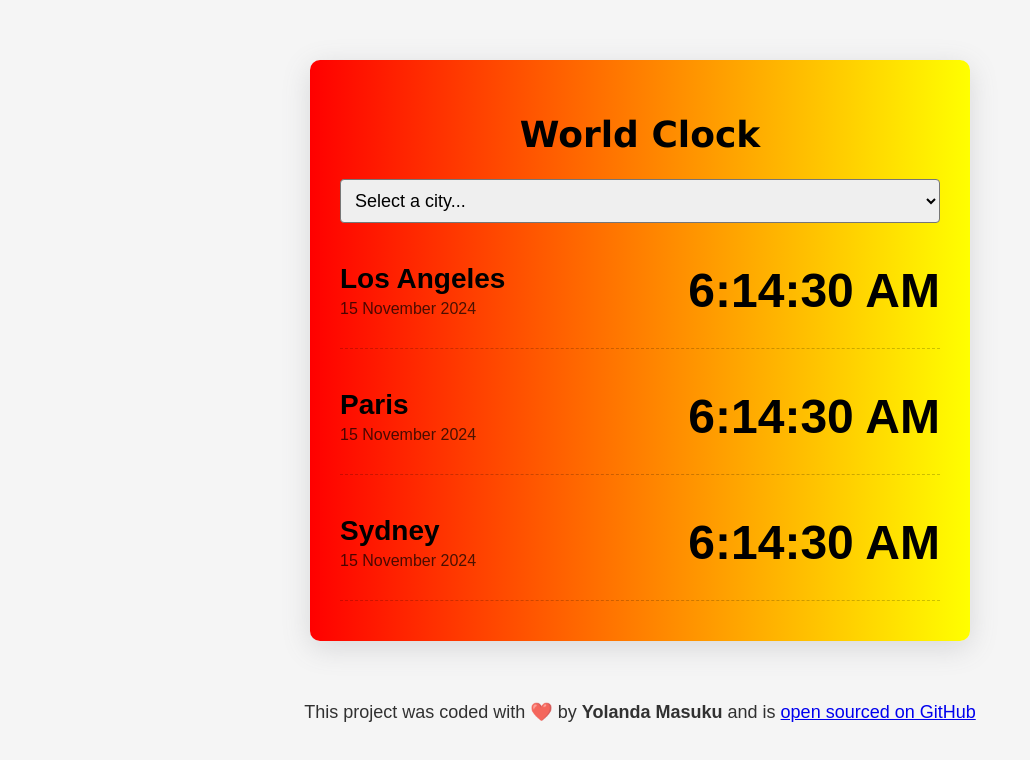
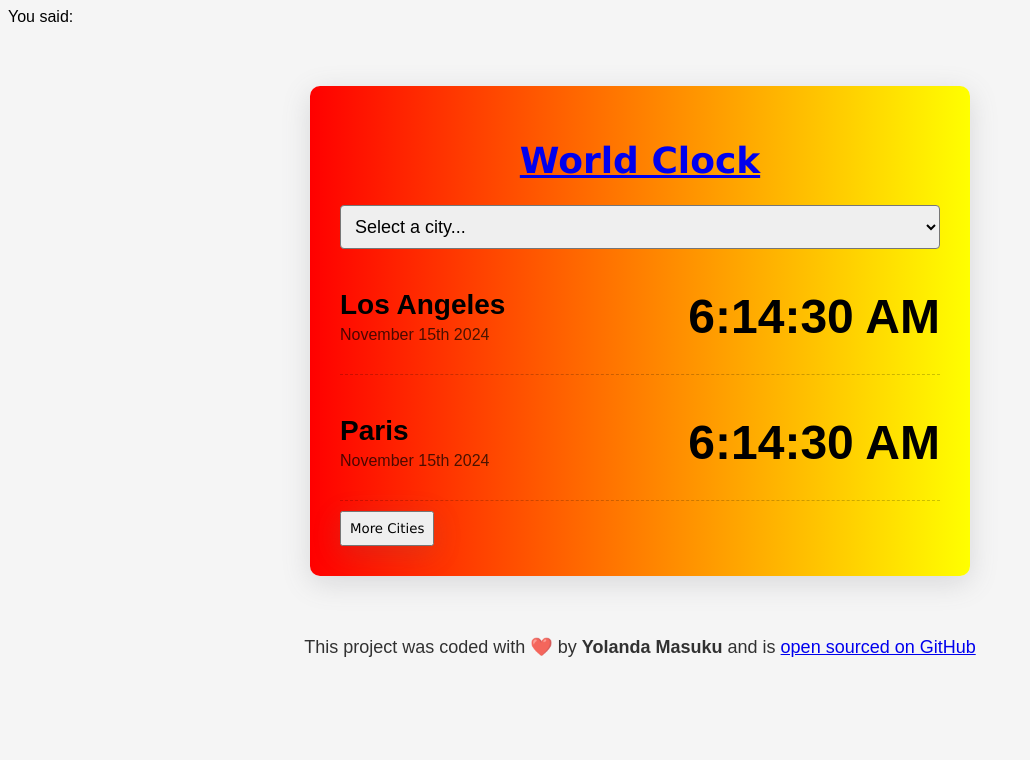
Before and after one commit to YolaMsk/My_World_Clock, a plain HTML site: page index.html in a window 1280 px wide. Shown: the whole page, without its empty margins (0-1030 px from the left). Drawn offline with nearby package versions, Linux system fonts and the light colour scheme.

Commit message:
Added a button

```diff
--- a/css/styles.css
+++ b/css/styles.css
@@ -54,7 +54,12 @@ select{
 }
 
 
-
+button{
+    display: block;
+    padding:8px;
+    box-shadow: rgba(100,100,111,0.2) 0px 7px 29px 0px;
+    font-family: 'Lucida Sans', 'Lucida Sans Regular', 'Lucida Grande', 'Lucida Sans Unicode', Geneva, Verdana, sans-serif;
+}
 .date{
     opacity: 0.7;
 }
--- a/index.html
+++ b/index.html
@@ -1,3 +1,5 @@
+
+You said:
 <!DOCTYPE html>
 <html lang="en">
   <head>
@@ -12,16 +14,16 @@
   <body>
     <div class="container">
       <h1>
-        <a href="/"></a> World Clock</h1>
+        <a href="index.html"> World Clock </a>
+      </h1>
       <select id="city">
         <option value="">Select a city...</option>
         <option value="current">My current location</option>
         <option value="Europe/London">London</option>
         <option value="America/New_York">New York</option>
         <option value="Pacific/Auckland">Auckland</option>
-      <option value="Australia/Sydney">Sydney</option>
+        <option value="Asia/Seoul">South Korea</option>
       </select>
-    <div id="cities">
       <div class="city" id="los-angeles">
         <div>
             <h2>Los Angeles</h2>
@@ -29,6 +31,7 @@
         </div>
         <div class="time" id="los-angeles-time"></div>
     </div>
+
     <div class="city" id="paris">
         <div>
             <h2>Paris</h2>
@@ -36,12 +39,30 @@
         </div>
         <div class="time" id="paris-time"></div>
     </div>
-      <div class="city" id="sydney">
+    <button id="toggle-button" onclick="toggleMoreCities()">More Cities</button>
+    <div id="more-cities" style="display: none;">
+        <div class="city" id="london">
             <div>
-          <h2>Sydney</h2>
-          <div class="date" id="sydney-date"></div>
+                <h2>London</h2>
+                <div class="date" id="london-date"></div>
             </div>
-        <div class="time" id="sydney-time"></div>
+            <div class="time" id="london-time"></div>
+        </div>
+
+        <div class="city" id="auckland">
+            <div>
+                <h2>Auckland</h2>
+                <div class="date" id="auckland-date"></div>
+            </div>
+            <div class="time" id="auckland-time"></div>
+        </div>
+
+        <div class="city" id="korea">
+            <div>
+                <h2>South Korea</h2>
+                <div class="date" id="korea-date"></div>
+            </div>
+            <div class="time" id="korea-time"></div>
         </div>
     </div>
 </div>
@@ -49,6 +70,7 @@
     This project was coded with ❤️ by <strong>Yolanda Masuku</strong> and is
     <a href="https://github.com/YolaMsk?tab=repositories" target="_blank">open sourced on GitHub</a>
 </footer>
+
 <script src="javascript/index.js"></script>
 </body>
 </html>
--- a/javascript/index.js
+++ b/javascript/index.js
@@ -2,43 +2,50 @@ function updateCityTime() {
     let losAngelesDateElement = document.querySelector("#los-angeles-date");
     let losAngelesTimeElement = document.querySelector("#los-angeles-time");
     let losAngelesTime = moment().tz("America/Los_Angeles");
-    losAngelesDateElement.innerHTML = losAngelesTime.format("DD MMMM YYYY");
+
+    losAngelesDateElement.innerHTML = losAngelesTime.format("MMMM Do YYYY");
     losAngelesTimeElement.innerHTML = losAngelesTime.format("h:mm:ss A");
 
     let parisDateElement = document.querySelector("#paris-date");
     let parisTimeElement = document.querySelector("#paris-time");
     let parisTime = moment().tz("Europe/Paris");
-    parisDateElement.innerHTML = parisTime.format("DD MMMM YYYY");
+
+    parisDateElement.innerHTML = parisTime.format("MMMM Do YYYY");
     parisTimeElement.innerHTML = parisTime.format("h:mm:ss A");
 
-    let sydneyDateElement = document.querySelector("#sydney-date");
-    let sydneyTimeElement = document.querySelector("#sydney-time");
-    let sydneyTime = moment().tz("Australia/Sydney");
-    sydneyDateElement.innerHTML = sydneyTime.format("DD MMMM YYYY");
-    sydneyTimeElement.innerHTML = sydneyTime.format("h:mm:ss A");
+    let londonDateElement = document.querySelector("#london-date");
+    let londonTimeElement = document.querySelector("#london-time");
+    let londonTime = moment().tz("Europe/London");
+
+    londonDateElement.innerHTML = londonTime.format("MMMM Do YYYY");
+    londonTimeElement.innerHTML = londonTime.format("h:mm:ss A");
+
+    let aucklandDateElement = document.querySelector("#auckland-date");
+    let aucklandTimeElement = document.querySelector("#auckland-time");
+    let aucklandTime = moment().tz("Pacific/Auckland");
+
+    aucklandDateElement.innerHTML = aucklandTime.format("MMMM Do YYYY");
+    aucklandTimeElement.innerHTML = aucklandTime.format("h:mm:ss A");
+
+    let koreaDateElement = document.querySelector("#korea-date");
+    let koreaTimeElement = document.querySelector("#korea-time");
+    let koreaTime = moment().tz("Asia/Seoul");
+
+    koreaDateElement.innerHTML = koreaTime.format("MMMM Do YYYY");
+    koreaTimeElement.innerHTML = koreaTime.format("h:mm:ss A");
 }
 
 setInterval(updateCityTime, 1000);
 
-function updateCity(event) {
-    let cityTimeZone = event.target.value;
-    if (cityTimeZone === "current") {
-        cityTimeZone = moment.tz.guess();
+function toggleMoreCities() {
+    let moreCities = document.querySelector("#more-cities");
+    let button = document.querySelector("#toggle-button");
+
+    if (moreCities.style.display === "none") {
+        moreCities.style.display = "block";
+        button.innerHTML = "Hide Cities";
+    } else {
+        moreCities.style.display = "none";
+        button.innerHTML = "More Cities";
     }
-
-    let cityTime = moment().tz(cityTimeZone);
-    let cityName = cityTimeZone.split("/")[1].replace("_", " ");
-    let citiesElement = document.querySelector("#cities");
-    citiesElement.innerHTML = `
-      <div class="city">
-          <div>
-              <h2>${cityName}</h2>
-              <div class="date">${cityTime.format("DD MMMM YYYY")}</div>
-          </div>
-          <div class="time">${cityTime.format("h:mm:ss A")}</div>
-      </div>
-    `;
 }
-
-let citiesSelectElement = document.querySelector("#city");
-citiesSelectElement.addEventListener("change", updateCity);
```
Lines whose indentation alone changed are shown as unchanged.
